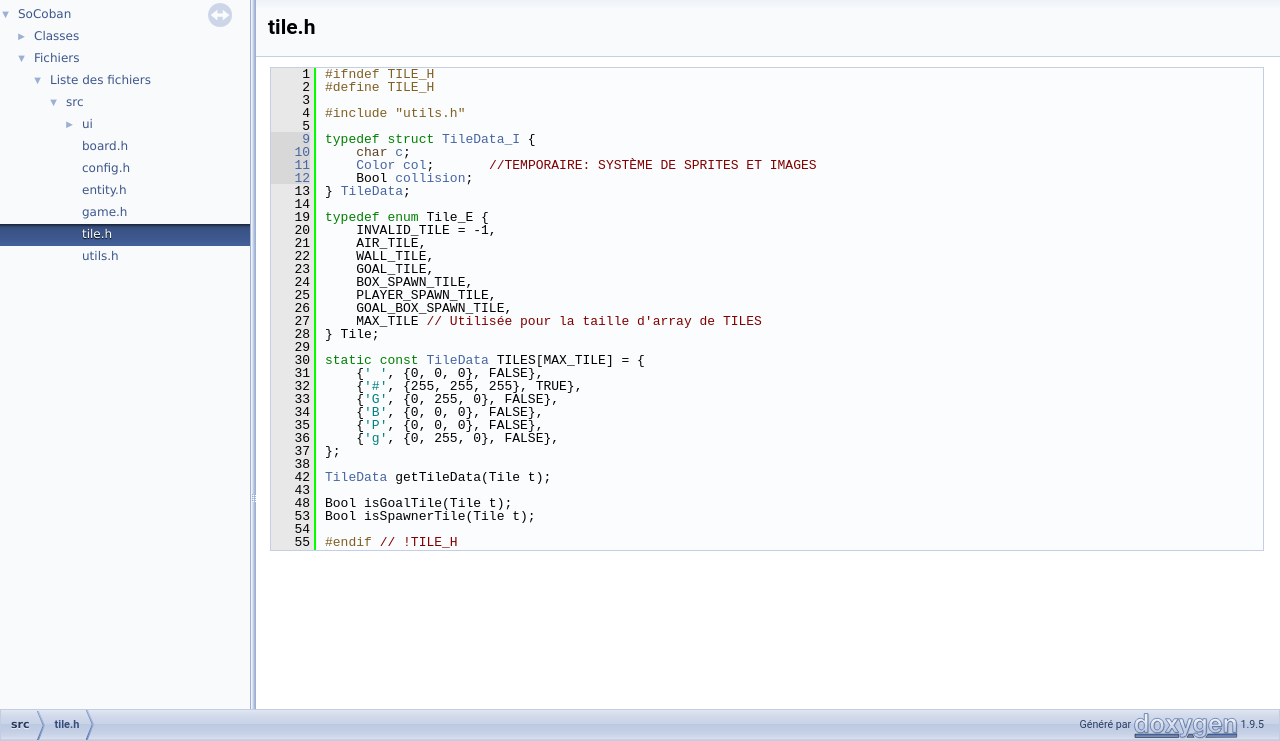
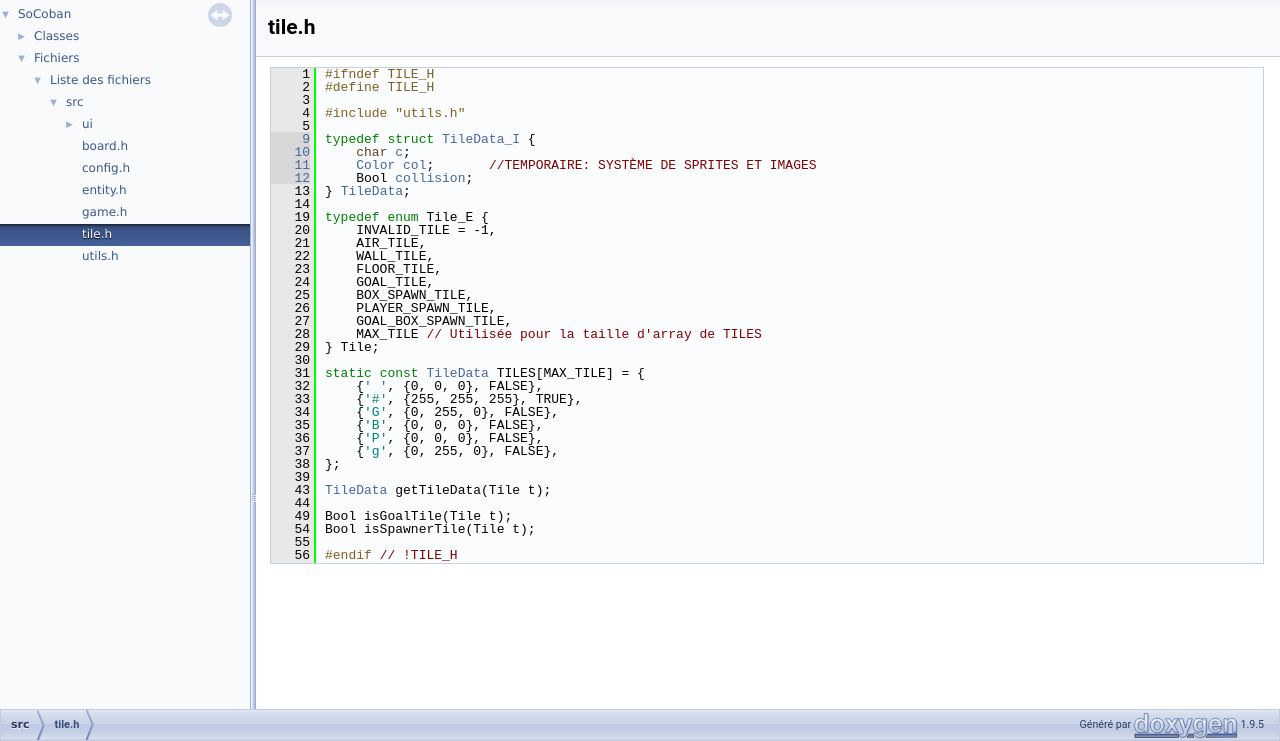
Before and after one commit to Ninjdai1/soCoban, a plain HTML site: page tile_8h_source.html in a window 1280 px wide. Shown: the part 59-800 px from the top of the page. Drawn offline with Linux system fonts and the light colour scheme.

Commit message:
deploy: afcbacfa394c183a18b33332a4623016c9ff84bb

```diff
--- a/tile_8h_source.html
+++ b/tile_8h_source.html
@@ -113,28 +113,29 @@ $(document).ready(function(){initNavTree('tile_8h_source.html',''); initResizabl
 <div class="line"><a id="l00020" name="l00020"></a><span class="lineno">   20</span>    INVALID_TILE = -1,</div>
 <div class="line"><a id="l00021" name="l00021"></a><span class="lineno">   21</span>    AIR_TILE,           </div>
 <div class="line"><a id="l00022" name="l00022"></a><span class="lineno">   22</span>    WALL_TILE,          </div>
-<div class="line"><a id="l00023" name="l00023"></a><span class="lineno">   23</span>    GOAL_TILE,          </div>
-<div class="line"><a id="l00024" name="l00024"></a><span class="lineno">   24</span>    BOX_SPAWN_TILE,     </div>
-<div class="line"><a id="l00025" name="l00025"></a><span class="lineno">   25</span>    PLAYER_SPAWN_TILE,  </div>
-<div class="line"><a id="l00026" name="l00026"></a><span class="lineno">   26</span>    GOAL_BOX_SPAWN_TILE,</div>
-<div class="line"><a id="l00027" name="l00027"></a><span class="lineno">   27</span>    MAX_TILE <span class="comment">// Utilisée pour la taille d&#39;array de TILES</span></div>
-<div class="line"><a id="l00028" name="l00028"></a><span class="lineno">   28</span>} Tile;</div>
-<div class="line"><a id="l00029" name="l00029"></a><span class="lineno">   29</span> </div>
-<div class="line"><a id="l00030" name="l00030"></a><span class="lineno">   30</span><span class="keyword">static</span> <span class="keyword">const</span> <a class="code hl_struct" href="structTileData__I.html">TileData</a> TILES[MAX_TILE] = {</div>
-<div class="line"><a id="l00031" name="l00031"></a><span class="lineno">   31</span>    {<span class="charliteral">&#39; &#39;</span>, {0, 0, 0}, FALSE},</div>
-<div class="line"><a id="l00032" name="l00032"></a><span class="lineno">   32</span>    {<span class="charliteral">&#39;#&#39;</span>, {255, 255, 255}, TRUE},</div>
-<div class="line"><a id="l00033" name="l00033"></a><span class="lineno">   33</span>    {<span class="charliteral">&#39;G&#39;</span>, {0, 255, 0}, FALSE},</div>
-<div class="line"><a id="l00034" name="l00034"></a><span class="lineno">   34</span>    {<span class="charliteral">&#39;B&#39;</span>, {0, 0, 0}, FALSE},</div>
-<div class="line"><a id="l00035" name="l00035"></a><span class="lineno">   35</span>    {<span class="charliteral">&#39;P&#39;</span>, {0, 0, 0}, FALSE},</div>
-<div class="line"><a id="l00036" name="l00036"></a><span class="lineno">   36</span>    {<span class="charliteral">&#39;g&#39;</span>, {0, 255, 0}, FALSE},</div>
-<div class="line"><a id="l00037" name="l00037"></a><span class="lineno">   37</span>};</div>
-<div class="line"><a id="l00038" name="l00038"></a><span class="lineno">   38</span> </div>
-<div class="line"><a id="l00042" name="l00042"></a><span class="lineno">   42</span><a class="code hl_struct" href="structTileData__I.html">TileData</a> getTileData(Tile t);</div>
-<div class="line"><a id="l00043" name="l00043"></a><span class="lineno">   43</span> </div>
-<div class="line"><a id="l00048" name="l00048"></a><span class="lineno">   48</span>Bool isGoalTile(Tile t);</div>
-<div class="line"><a id="l00053" name="l00053"></a><span class="lineno">   53</span>Bool isSpawnerTile(Tile t);</div>
-<div class="line"><a id="l00054" name="l00054"></a><span class="lineno">   54</span> </div>
-<div class="line"><a id="l00055" name="l00055"></a><span class="lineno">   55</span><span class="preprocessor">#endif </span><span class="comment">// !TILE_H</span></div>
+<div class="line"><a id="l00023" name="l00023"></a><span class="lineno">   23</span>    FLOOR_TILE,         </div>
+<div class="line"><a id="l00024" name="l00024"></a><span class="lineno">   24</span>    GOAL_TILE,          </div>
+<div class="line"><a id="l00025" name="l00025"></a><span class="lineno">   25</span>    BOX_SPAWN_TILE,     </div>
+<div class="line"><a id="l00026" name="l00026"></a><span class="lineno">   26</span>    PLAYER_SPAWN_TILE,  </div>
+<div class="line"><a id="l00027" name="l00027"></a><span class="lineno">   27</span>    GOAL_BOX_SPAWN_TILE,</div>
+<div class="line"><a id="l00028" name="l00028"></a><span class="lineno">   28</span>    MAX_TILE <span class="comment">// Utilisée pour la taille d&#39;array de TILES</span></div>
+<div class="line"><a id="l00029" name="l00029"></a><span class="lineno">   29</span>} Tile;</div>
+<div class="line"><a id="l00030" name="l00030"></a><span class="lineno">   30</span> </div>
+<div class="line"><a id="l00031" name="l00031"></a><span class="lineno">   31</span><span class="keyword">static</span> <span class="keyword">const</span> <a class="code hl_struct" href="structTileData__I.html">TileData</a> TILES[MAX_TILE] = {</div>
+<div class="line"><a id="l00032" name="l00032"></a><span class="lineno">   32</span>    {<span class="charliteral">&#39; &#39;</span>, {0, 0, 0}, FALSE},</div>
+<div class="line"><a id="l00033" name="l00033"></a><span class="lineno">   33</span>    {<span class="charliteral">&#39;#&#39;</span>, {255, 255, 255}, TRUE},</div>
+<div class="line"><a id="l00034" name="l00034"></a><span class="lineno">   34</span>    {<span class="charliteral">&#39;G&#39;</span>, {0, 255, 0}, FALSE},</div>
+<div class="line"><a id="l00035" name="l00035"></a><span class="lineno">   35</span>    {<span class="charliteral">&#39;B&#39;</span>, {0, 0, 0}, FALSE},</div>
+<div class="line"><a id="l00036" name="l00036"></a><span class="lineno">   36</span>    {<span class="charliteral">&#39;P&#39;</span>, {0, 0, 0}, FALSE},</div>
+<div class="line"><a id="l00037" name="l00037"></a><span class="lineno">   37</span>    {<span class="charliteral">&#39;g&#39;</span>, {0, 255, 0}, FALSE},</div>
+<div class="line"><a id="l00038" name="l00038"></a><span class="lineno">   38</span>};</div>
+<div class="line"><a id="l00039" name="l00039"></a><span class="lineno">   39</span> </div>
+<div class="line"><a id="l00043" name="l00043"></a><span class="lineno">   43</span><a class="code hl_struct" href="structTileData__I.html">TileData</a> getTileData(Tile t);</div>
+<div class="line"><a id="l00044" name="l00044"></a><span class="lineno">   44</span> </div>
+<div class="line"><a id="l00049" name="l00049"></a><span class="lineno">   49</span>Bool isGoalTile(Tile t);</div>
+<div class="line"><a id="l00054" name="l00054"></a><span class="lineno">   54</span>Bool isSpawnerTile(Tile t);</div>
+<div class="line"><a id="l00055" name="l00055"></a><span class="lineno">   55</span> </div>
+<div class="line"><a id="l00056" name="l00056"></a><span class="lineno">   56</span><span class="preprocessor">#endif </span><span class="comment">// !TILE_H</span></div>
 <div class="ttc" id="astructColor__I_html"><div class="ttname"><a href="structColor__I.html">Color_I</a></div><div class="ttdef"><b>Definition:</b> utils.h:59</div></div>
 <div class="ttc" id="astructTileData__I_html"><div class="ttname"><a href="structTileData__I.html">TileData_I</a></div><div class="ttdef"><b>Definition:</b> tile.h:9</div></div>
 <div class="ttc" id="astructTileData__I_html_a4d4020a31dc48ccf2a9db33f4e3c9111"><div class="ttname"><a href="structTileData__I.html#a4d4020a31dc48ccf2a9db33f4e3c9111">TileData_I::collision</a></div><div class="ttdeci">Bool collision</div><div class="ttdef"><b>Definition:</b> tile.h:12</div></div>
```
